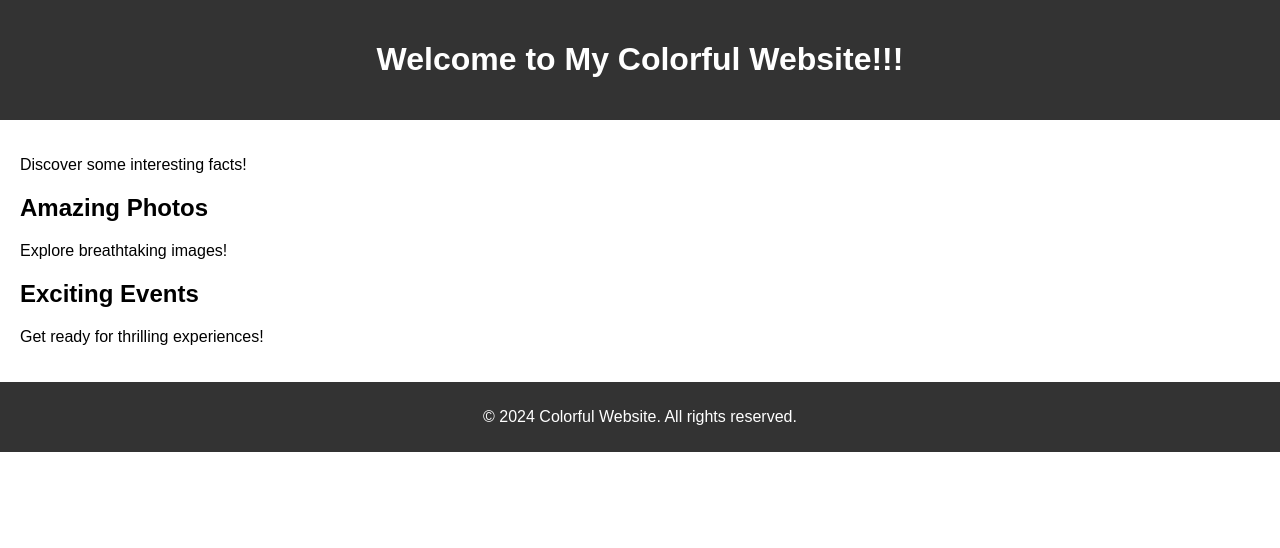
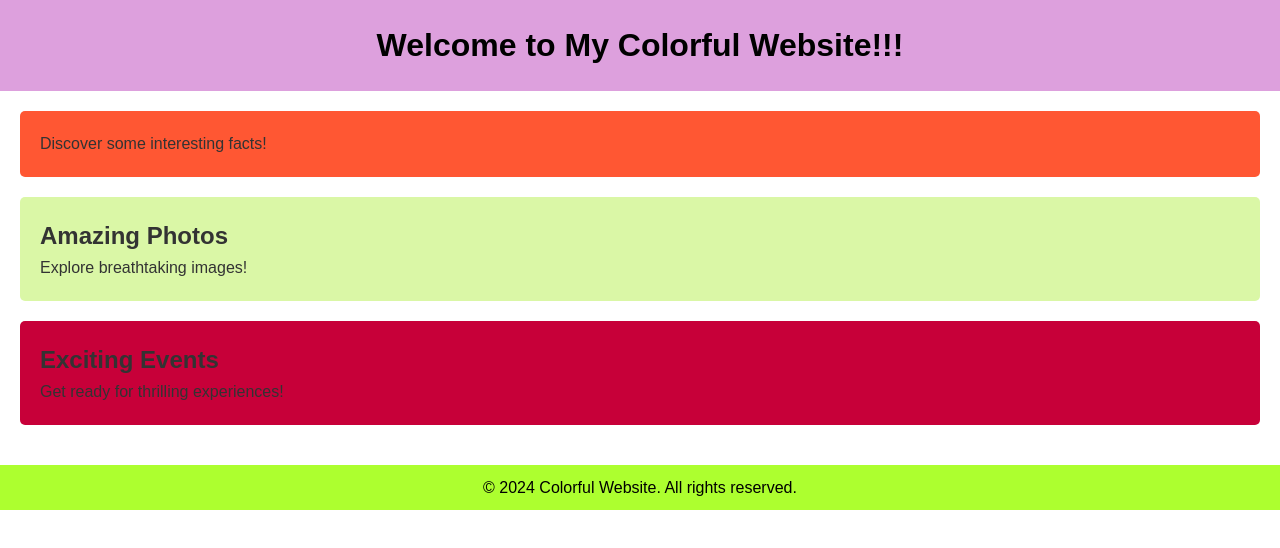
Before and after one commit to Anousith1/netlify-app, a plain HTML site: page index.html in a window 1280 px wide. Drawn offline with Linux system fonts and the light colour scheme.

Commit message:
Update style.css

```diff
--- a/style.css
+++ b/style.css
@@ -1,30 +1,21 @@
+/* Reset default styles */
+* {
+    margin: 0;
+    padding: 0;
+    box-sizing: border-box;
+}
+
+/* Apply styles to elements */
 body {
     font-family: Arial, sans-serif;
-    margin: 0;
-    padding: 0;
+    line-height: 1.6;
 }
 
 header {
-    background-color: #333;
-    color: #fff;
+    background-color: plum;
+    color: black;
     padding: 20px;
     text-align: center;
-}
-
-nav ul {
-    list-style-type: none;
-    margin: 0;
-    padding: 0;
-}
-
-nav ul li {
-    display: inline;
-    margin-right: 10px;
-}
-
-nav ul li a {
-    text-decoration: none;
-    color: #333;
 }
 
 main {
@@ -32,8 +23,27 @@ main {
 }
 
 footer {
-    background-color: #333;
-    color: #fff;
-    padding: 10px;
+    background-color: greenyellow;
+    color: black;
+    padding: 10px 20px;
     text-align: center;
 }
+
+.color-section {
+    padding: 20px;
+    margin-bottom: 20px;
+    border-radius: 5px;
+    color: #333;
+}
+
+#fun-facts {
+    background-color: #FF5733;
+}
+
+#amazing-photos {
+    background-color: #DAF7A6;
+}
+
+#exciting-events {
+    background-color: #C70039;
+}
```
